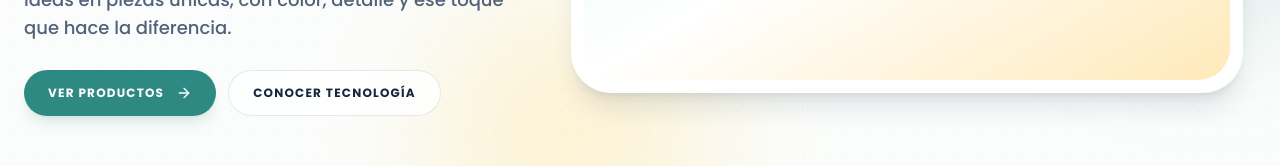
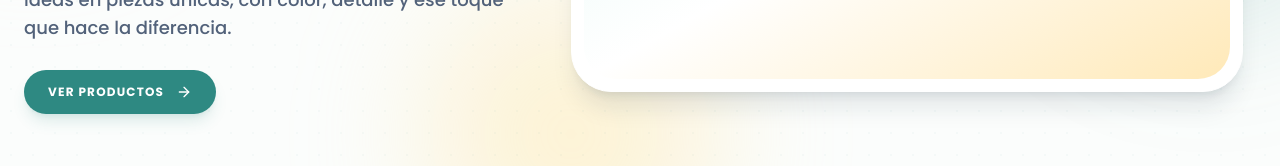
Before and after one commit to Mac882/SUBLIMOD, a Next.js app: page / in a window 1280 px wide. Shown: the part 465-631 px from the top of the page. Built offline with nearby package versions, Linux system fonts and the light colour scheme; no server answers; the database is empty.

Commit message:
refactor: detach legacy technology showcase from home

```diff
--- a/src/app/page.tsx
+++ b/src/app/page.tsx
@@ -3,7 +3,6 @@
 import React, { useEffect, useState } from "react";
 import Navbar from "@/components/Navbar";
 import CategoryGrid from "@/components/CategoryGrid";
-import TechnologyShowcase from "@/components/TechnologyShowcase";
 import Footer from "@/components/Footer";
 import QuoteCartDrawer from "@/components/QuoteCartDrawer";
 import { ArrowRight, Sparkles } from "lucide-react";
@@ -57,9 +56,6 @@ export default function Home() {
               <a href="#catalogo" className="group inline-flex items-center gap-3 rounded-full bg-primary px-6 py-3.5 text-xs font-black uppercase tracking-widest text-white shadow-lg shadow-primary/15 transition-all hover:-translate-y-0.5 hover:bg-primary-dark active:scale-95">
                 Ver productos <ArrowRight size={16} className="transition-transform group-hover:translate-x-1" />
               </a>
-              <a href="#tecnologia-home" className="inline-flex items-center gap-3 rounded-full border border-[#17263F]/10 bg-white/80 px-6 py-3.5 text-xs font-black uppercase tracking-widest text-[#17263F] transition-all hover:border-primary/30 hover:bg-white">
-                Conocer tecnología
-              </a>
             </div>
           </div>
 
@@ -86,7 +82,6 @@ export default function Home() {
       </section>
 
       <CategoryGrid />
-      <TechnologyShowcase />
       <QuoteCartDrawer whatsappNumber="86153695" />
       <Footer />
     </main>
```
